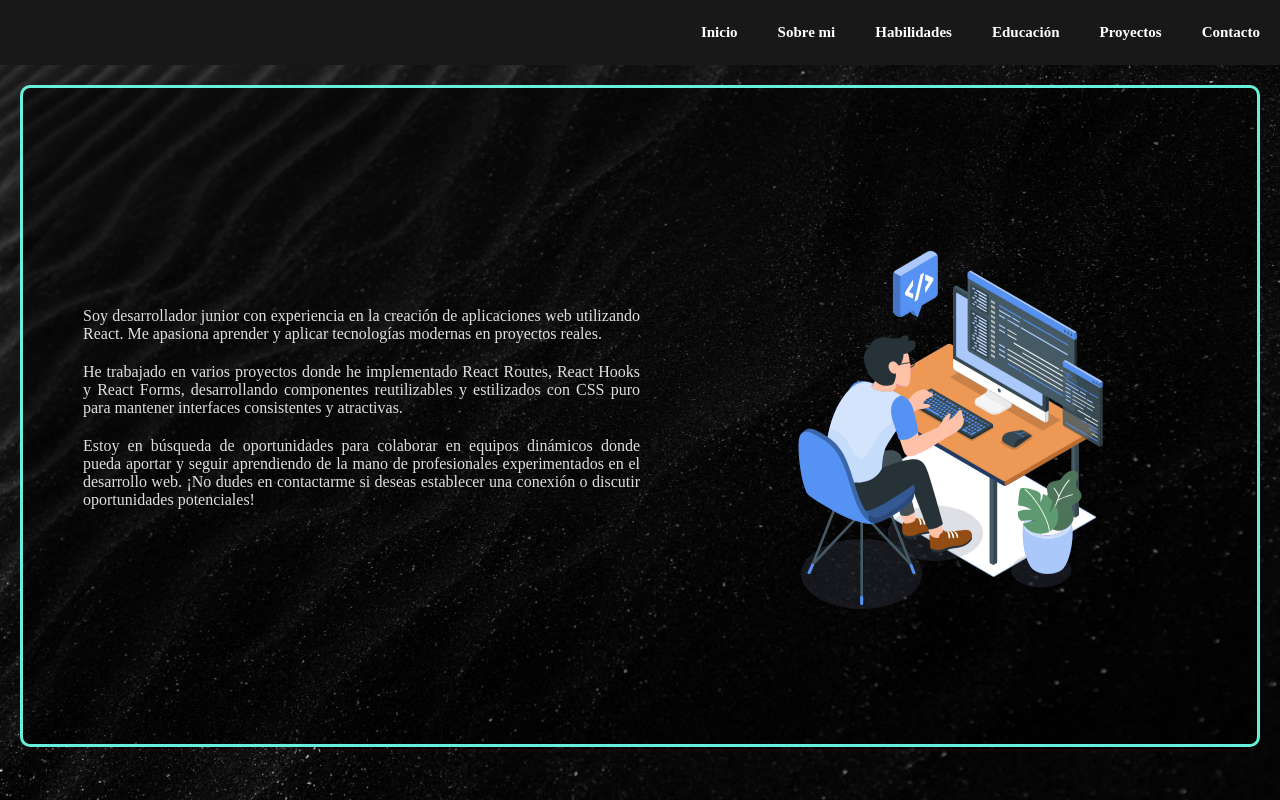
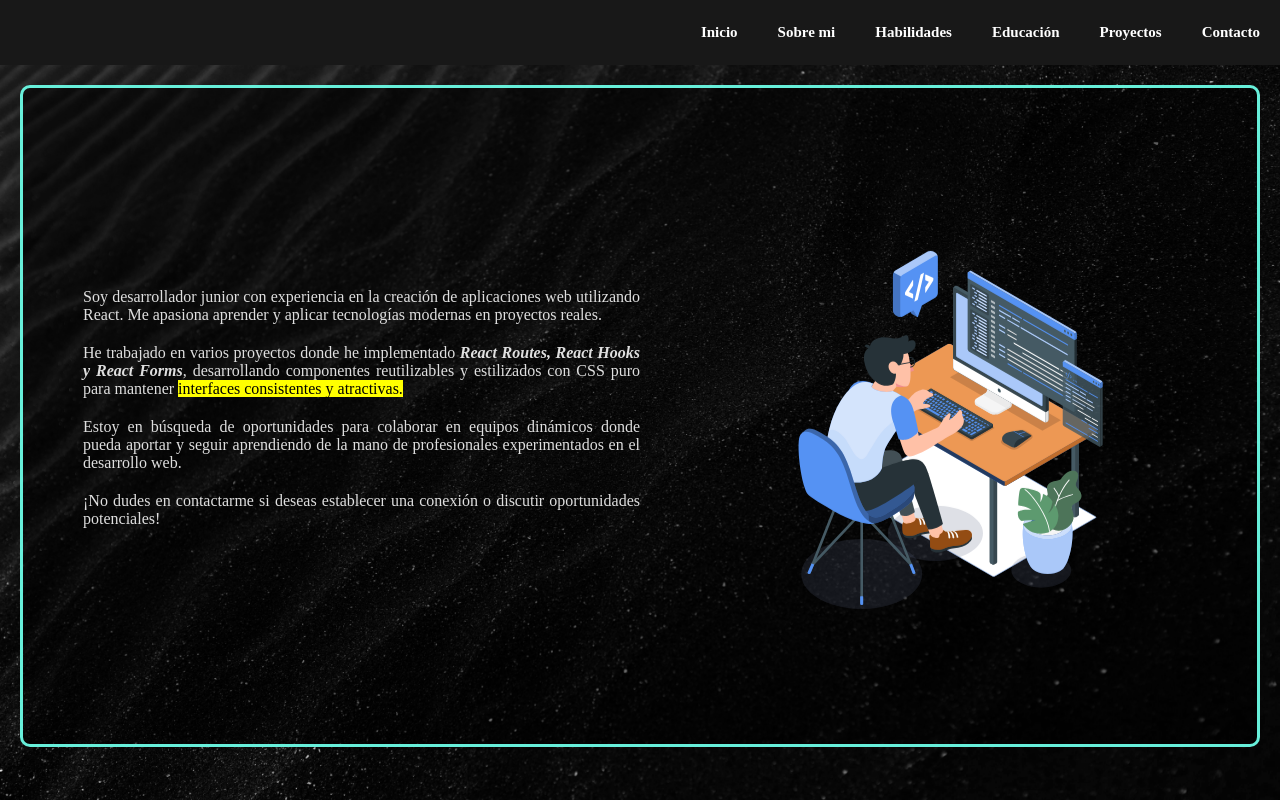
Before and after one commit to melagora/portafolio2_reactJSX-vite, a React (Vite) app: page /about_me in a window 1280 px wide. Built offline with nearby package versions, Linux system fonts and the light colour scheme.

Commit message:
last change Aboutme 100%

```diff
--- a/src/routes/Aboutme.jsx
+++ b/src/routes/Aboutme.jsx
@@ -3,9 +3,7 @@ import developer from "../assets/programming-amico.svg";
 
 import "../styles/styles.css";
 
-
 export default function Aboutme() {
-
   return (
     <section className="general_section">
       <div className="content_aboutme">
@@ -17,22 +15,26 @@ export default function Aboutme() {
             tecnologías modernas en proyectos reales.
           </p>
           <p>
-            He trabajado en varios proyectos donde he implementado React Routes,
-            React Hooks y React Forms, desarrollando componentes reutilizables y
-            estilizados con CSS puro para mantener interfaces consistentes y
-            atractivas.
+            He trabajado en varios proyectos donde he implementado
+            <b>
+              <i> React Routes, React Hooks y React Forms</i>
+            </b>
+            , desarrollando componentes reutilizables y estilizados con CSS puro
+            para mantener <mark>interfaces consistentes y atractivas.</mark>
           </p>
           <p>
             Estoy en búsqueda de oportunidades para colaborar en equipos
             dinámicos donde pueda aportar y seguir aprendiendo de la mano de
-            profesionales experimentados en el desarrollo web. ¡No dudes en
-            contactarme si deseas establecer una conexión o discutir
-            oportunidades potenciales!
+            profesionales experimentados en el desarrollo web.
+          </p>
+          <p>
+            ¡No dudes en contactarme si deseas establecer una conexión o
+            discutir oportunidades potenciales!
           </p>
         </div>
         <div className="content2_aboutme">
           <div className="content2_aboutme_img">
-            <img src={developer} alt="Perfil" className="animate-down"  />
+            <img src={developer} alt="Perfil" className="animate-down" />
           </div>
         </div>
       </div>
```
